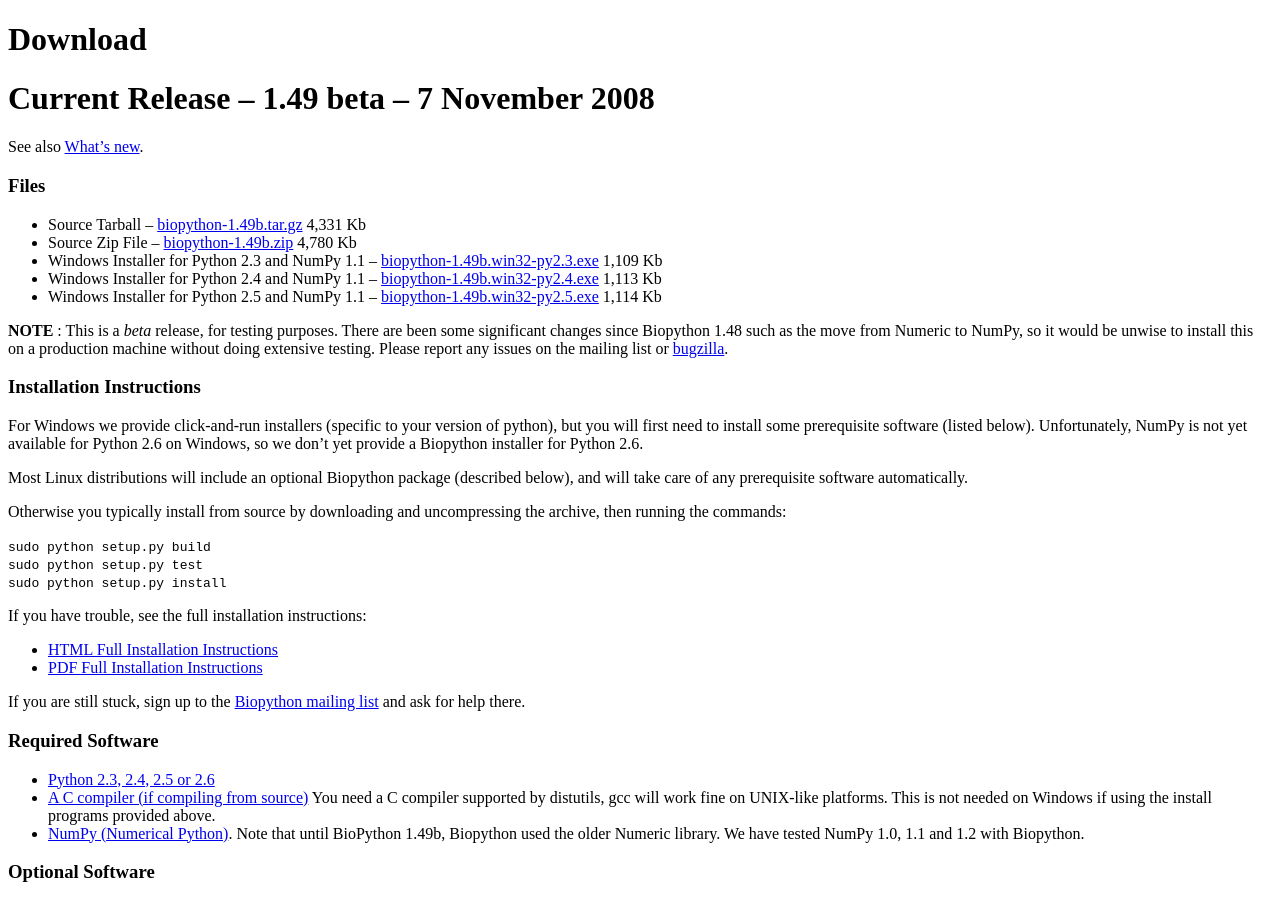
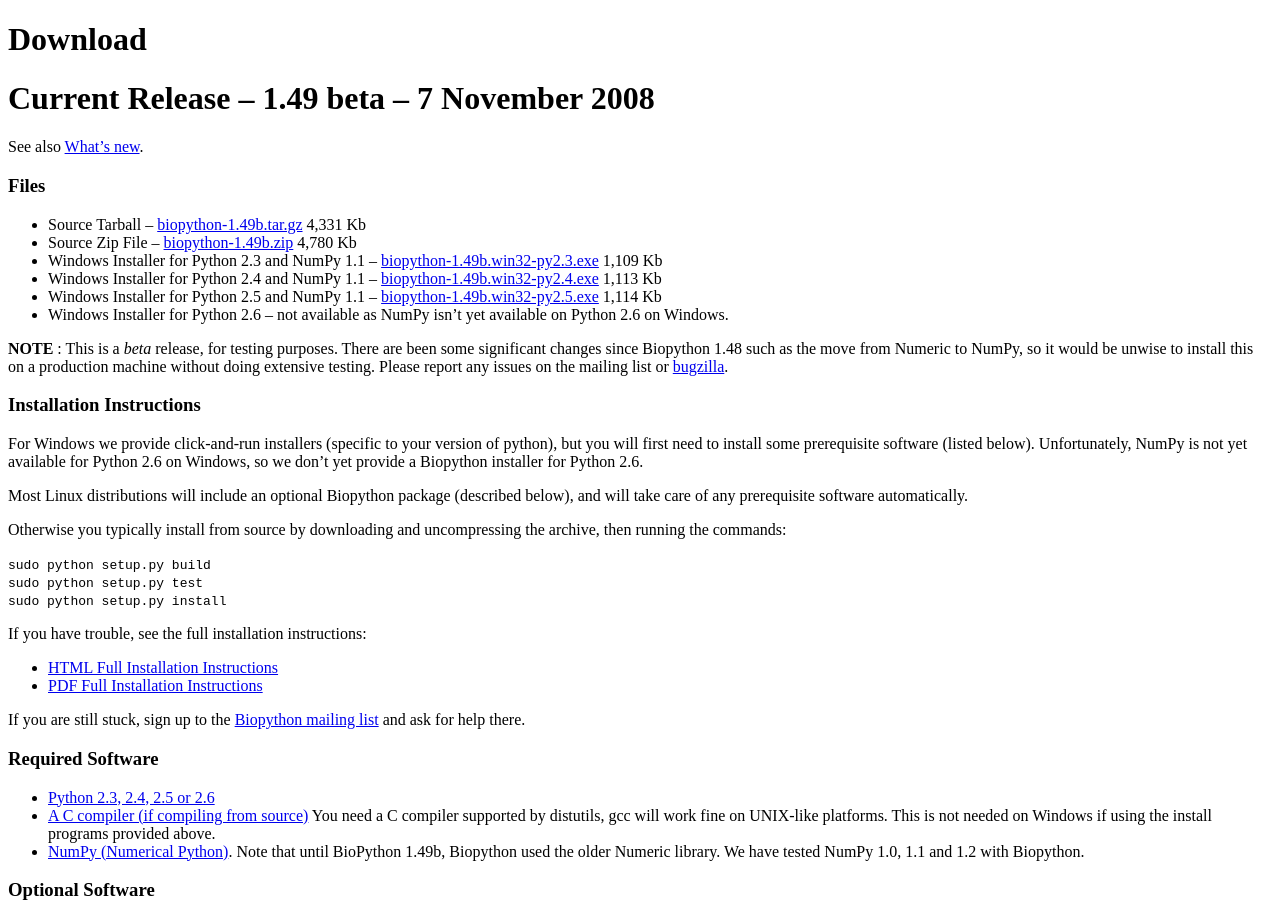
Before and after one commit to biopython/biopython.github.io, a Jekyll site: the page built from wiki/Download.md, in a window 1280 px wide and 900 px high. Built offline with Jekyll 4.4.1, drawn with Linux system fonts in a browser that asks for light colours.

Commit message:
/* Files */

```diff
--- a/wiki/Download.md
+++ b/wiki/Download.md
@@ -26,6 +26,8 @@ See also [What's new](http://biopython.open-bio.org/SRC/biopython/NEWS).
 -   Windows Installer for Python 2.5 and NumPy 1.1 --
     [biopython-1.49b.win32-py2.5.exe](http://biopython.org/DIST/biopython-1.49b.win32-py2.5.exe)
     1,114 Kb
+-   Windows Installer for Python 2.6 -- not available as NumPy isn't yet
+    available on Python 2.6 on Windows.
 
 **NOTE** : This is a *beta* release, for testing purposes. There are
 been some significant changes since Biopython 1.48 such as the move from
```
Also changed, not shown: 1 other file.
